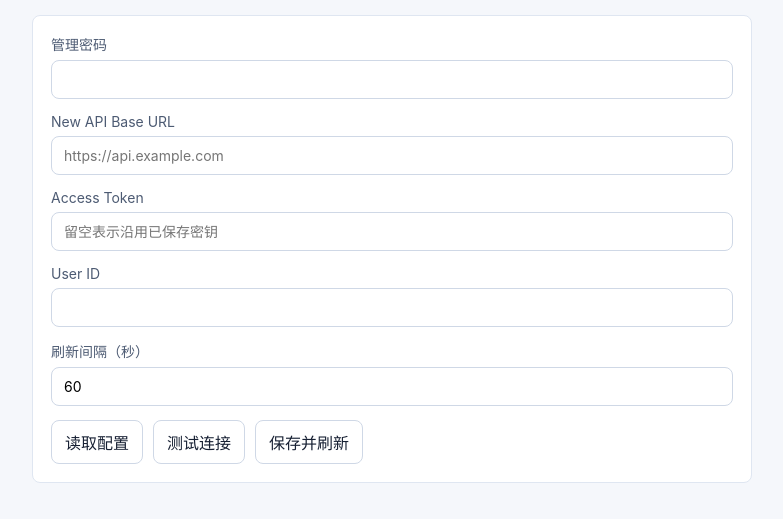
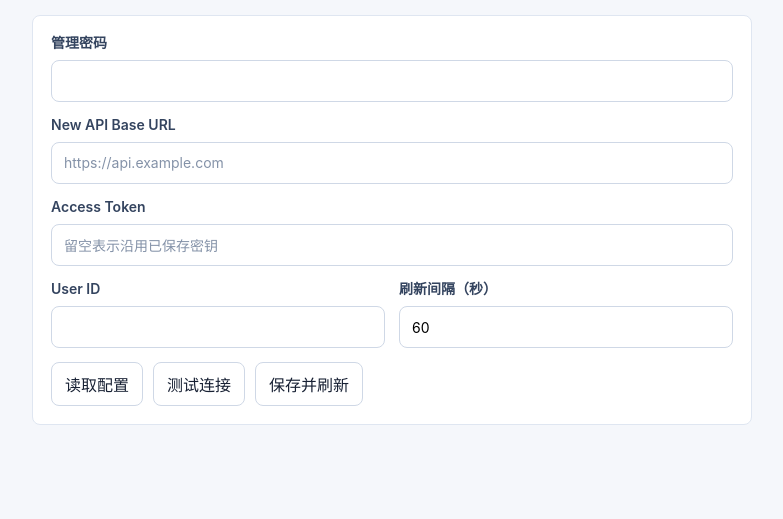
Before and after one commit to jiusimeng8-cmd/newapi-group-monitor, a website: page public/admin.html in a window 1280 px wide. Shown: the part 99-618 px from the top of the page, without its empty margins (248-1031 px from the left). Drawn offline with Linux system fonts and the light colour scheme.

Commit message:
Improve admin form layout

```diff
--- a/public/admin.html
+++ b/public/admin.html
@@ -17,27 +17,27 @@
       </header>
 
       <form id="configForm" class="form">
-        <label>
-          管理密码
+        <label class="field field-full">
+          <span>管理密码</span>
           <input name="admin_password" type="password" autocomplete="current-password" required />
         </label>
-        <label>
-          New API Base URL
+        <label class="field field-full">
+          <span>New API Base URL</span>
           <input name="base_url" type="url" placeholder="https://api.example.com" required />
         </label>
-        <label>
-          Access Token
+        <label class="field field-full">
+          <span>Access Token</span>
           <input name="access_token" type="password" autocomplete="new-password" placeholder="留空表示沿用已保存密钥" />
         </label>
-        <label>
-          User ID
+        <label class="field">
+          <span>User ID</span>
           <input name="user_id" inputmode="numeric" required />
         </label>
-        <label>
-          刷新间隔（秒）
+        <label class="field">
+          <span>刷新间隔（秒）</span>
           <input name="refresh_interval_seconds" type="number" min="30" max="3600" value="60" required />
         </label>
-        <div class="actions">
+        <div class="actions form-actions">
           <button id="loadBtn" type="button">读取配置</button>
           <button id="testBtn" type="button">测试连接</button>
           <button type="submit">保存并刷新</button>
--- a/public/styles.css
+++ b/public/styles.css
@@ -168,6 +168,7 @@ th {
 
 .form {
   display: grid;
+  grid-template-columns: repeat(2, minmax(0, 1fr));
   gap: 14px;
   border: 1px solid #dfe6f1;
   border-radius: 8px;
@@ -175,18 +176,43 @@ th {
   padding: 18px;
 }
 
-label {
+.field {
   display: grid;
-  gap: 6px;
+  gap: 8px;
   color: #4d5b73;
   font-size: 14px;
+  min-width: 0;
+}
+
+.field-full,
+.form-actions {
+  grid-column: 1 / -1;
+}
+
+.field span {
+  color: #34445f;
+  font-weight: 600;
+  line-height: 1.3;
 }
 
 input {
+  box-sizing: border-box;
+  width: 100%;
   border: 1px solid #cfd8e6;
   border-radius: 8px;
   font: inherit;
   padding: 10px 12px;
+  min-height: 42px;
+}
+
+input::placeholder {
+  color: #8492a8;
+}
+
+input:focus {
+  border-color: #4f7cff;
+  box-shadow: 0 0 0 3px rgba(79, 124, 255, 0.12);
+  outline: none;
 }
 
 @media (max-width: 640px) {
@@ -199,4 +225,8 @@ input {
   .overview-grid {
     grid-template-columns: repeat(2, minmax(0, 1fr));
   }
+
+  .form {
+    grid-template-columns: 1fr;
+  }
 }
```
